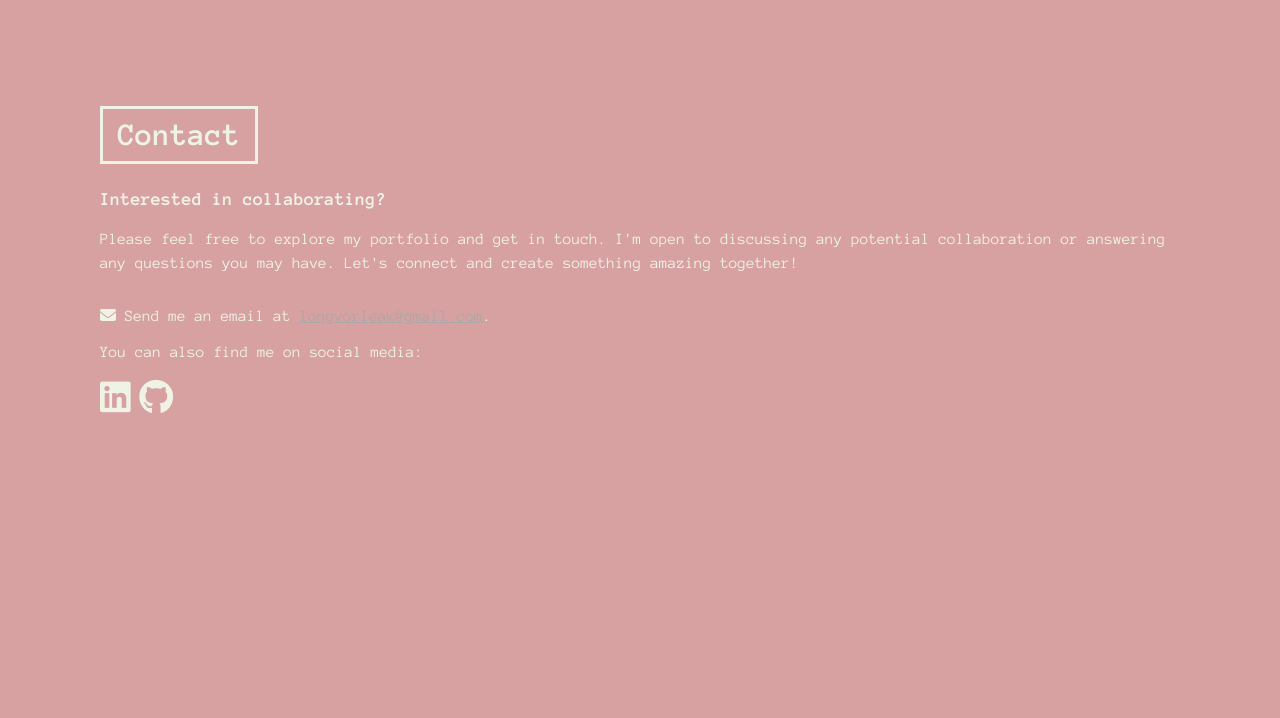
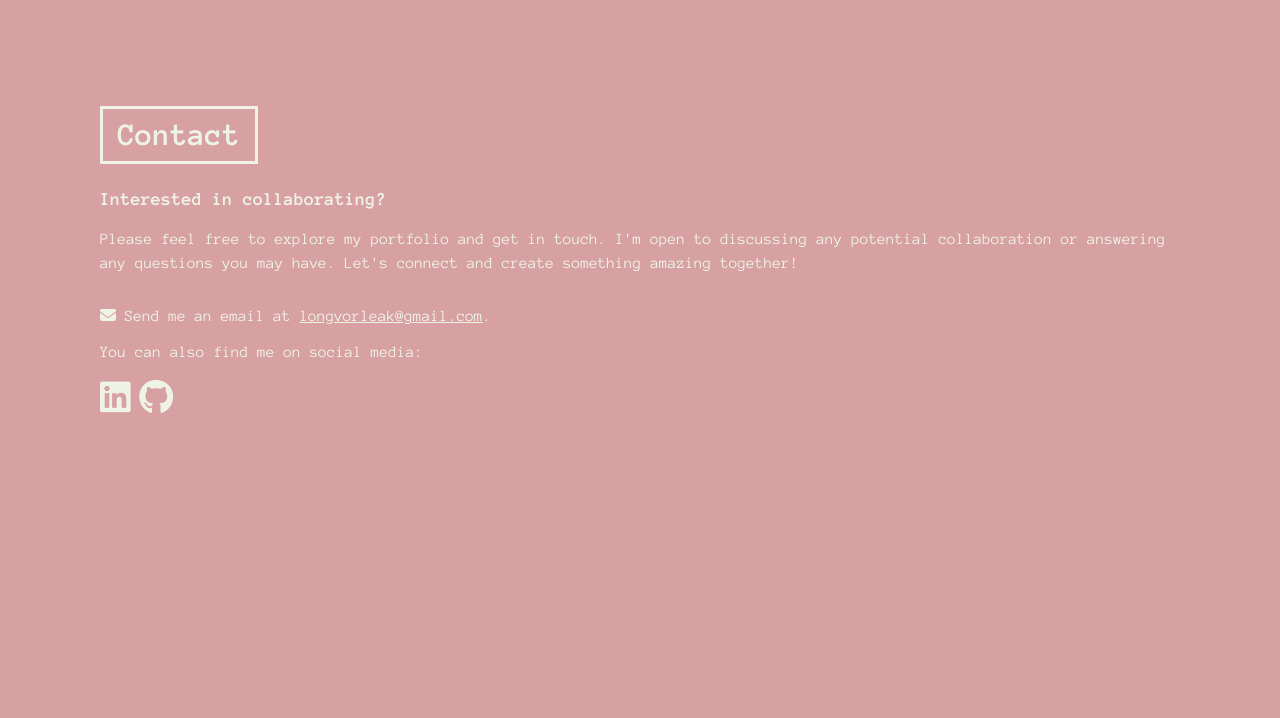
Before and after one commit to longvorleak/longvorleak.github.io, a PHP site: page / in a window 1280 px wide. Shown: the part 3843-4561 px from the top of the page. Run offline with PHP 8.4, Linux system fonts and the light colour scheme; some libraries are stand-ins or nearby versions; some web fonts are replaced.

Commit message:
link color

```diff
--- a/style.css
+++ b/style.css
@@ -313,7 +313,7 @@ nav {
 
 #email-link {
     text-decoration: underline;
-    color: var(--light-accent)
+    color: var(--light-color)
 }
 
 #email-link:active {
```
